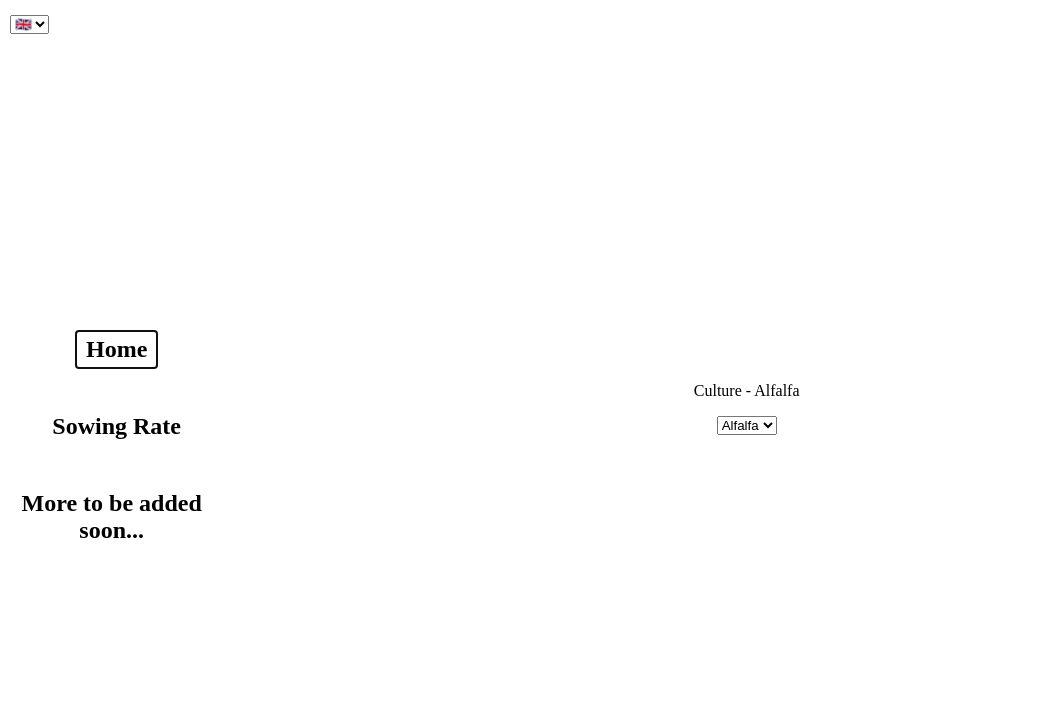
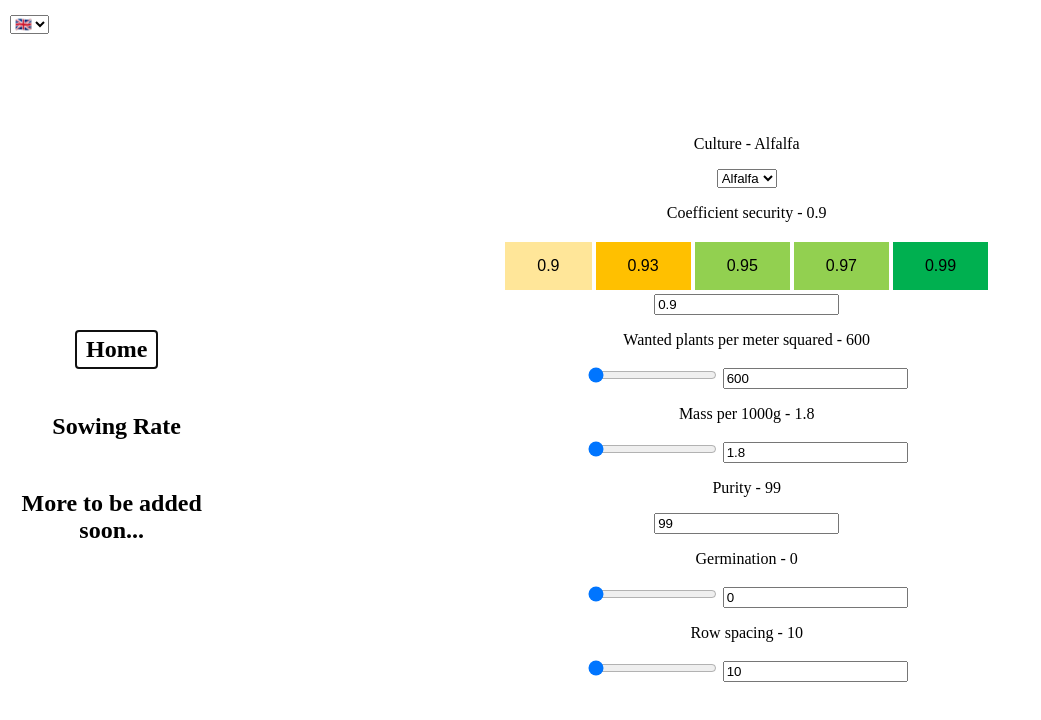
Before and after one commit to Bozhidar-A/farming-calculator-app, a Svelte app: page /sowingrate in a window 1280 px wide. Shown: the top 720 px of the page, without its empty margins (0-1041 px from the left). Built offline with nearby package versions, Linux system fonts and the light colour scheme.

Commit message:
basic SowingRate UI

```diff
--- a/src/app.css
+++ b/src/app.css
@@ -164,7 +164,19 @@ a:active {
   color: inherit;
   text-decoration: none;
 }
-/
+
+.multi-option-button {
+  border: none;
+  color: black;
+  padding: 15px 32px;
+  text-align: center;
+  text-decoration: none;
+  display: inline-block;
+  font-size: 16px;
+  margin: 4px 2px;
+  cursor: pointer;
+}
+
 // mobile
 @media only screen and (max-width: 600px) {
   .home-mobile-sub {
--- a/src/assets/SowingRateData.json
+++ b/src/assets/SowingRateData.json
@@ -5,23 +5,23 @@
       "type": "buttons",
       "values": [
         {
-          "color": "FFE699",
+          "color": "#FFE699",
           "valNum": 0.9
         },
         {
-          "color": "FFC000",
+          "color": "#FFC000",
           "valNum": 0.93
         },
         {
-          "color": "92D050",
+          "color": "#92D050",
           "valNum": 0.95
         },
         {
-          "color": "92D050",
+          "color": "#92D050",
           "valNum": 0.97
         },
         {
-          "color": "00B050",
+          "color": "#00B050",
           "valNum": 0.99
         }
       ]
@@ -42,7 +42,7 @@
     },
     "germination": {
       "type": "slider",
-      "minSliderVal": 0.1,
+      "minSliderVal": 0.0,
       "maxSliderVal": 100.0
     },
     "rowSpacing": {
--- a/src/routes/SowingRate.svelte
+++ b/src/routes/SowingRate.svelte
@@ -56,6 +56,108 @@
           </select>
         </div>
       </div>
+
+      <div class="input-container">
+        <div class="coefficient-security">
+          <p>
+            {$store.textMap.SowingRate_coefficientSecurity} -
+            {sowingRateDataWorking.coefficientSecurity}
+          </p>
+          <div class="coefficient-security-buttons">
+            {#each sowingRateDataFetched.coefficientSecurity.values as value}
+              <button
+                class="multi-option-button"
+                style="background-color: {value.color}"
+                on:click={() => {
+                  sowingRateDataWorking.coefficientSecurity = value.valNum;
+                }}
+              >
+                {value.valNum}
+              </button>
+            {/each}
+          </div>
+          <input bind:value={sowingRateDataWorking.coefficientSecurity} />
+        </div>
+      </div>
+
+      <div class="input-container">
+        <div class="wanted-plants-per-meter-squard">
+          <p>
+            {$store.textMap.SowingRate_wantedPlantsPerMeterSquared} -
+            {sowingRateDataWorking.wantedPlantsPerMeterSquard}
+          </p>
+          <input
+            type="range"
+            min={sowingRateDataFetched.wantedPlantsPerMeterSquard.minSliderVal}
+            max={sowingRateDataFetched.wantedPlantsPerMeterSquard.maxSliderVal}
+            step={1}
+            bind:value={sowingRateDataWorking.wantedPlantsPerMeterSquard}
+          />
+          <input
+            bind:value={sowingRateDataWorking.wantedPlantsPerMeterSquard}
+          />
+        </div>
+      </div>
+
+      <div class="input-container">
+        <div class="mass-per-1000g">
+          <p>
+            {$store.textMap.SowingRate_massPer1000g} -
+            {sowingRateDataWorking.massPer1000g}
+          </p>
+          <input
+            type="range"
+            min={sowingRateDataFetched.massPer1000g.minSliderVal}
+            max={sowingRateDataFetched.massPer1000g.maxSliderVal}
+            step={0.1}
+            bind:value={sowingRateDataWorking.massPer1000g}
+          />
+          <input bind:value={sowingRateDataWorking.massPer1000g} />
+        </div>
+      </div>
+
+      <div class="input-container">
+        <div class="purity">
+          <p>
+            {$store.textMap.SowingRate_purity} - {sowingRateDataWorking.purity}
+          </p>
+          <input bind:value={sowingRateDataWorking.purity} />
+        </div>
+      </div>
+
+      <div class="input-container">
+        <div class="germination">
+          <p>
+            {$store.textMap.SowingRate_germination} -
+            {sowingRateDataWorking.germination}
+          </p>
+          <input
+            type="range"
+            min={sowingRateDataFetched.germination.minSliderVal}
+            max={sowingRateDataFetched.germination.maxSliderVal}
+            step={0.1}
+            bind:value={sowingRateDataWorking.germination}
+          />
+          <input bind:value={sowingRateDataWorking.germination} />
+        </div>
+      </div>
+
+      <div class="input-container">
+        <div class="row-spacing">
+          <p>
+            {$store.textMap.SowingRate_rowSpacing} -
+            {sowingRateDataWorking.rowSpacing}
+          </p>
+          <input
+            type="range"
+            min={sowingRateDataFetched.rowSpacing.minSliderVal}
+            max={sowingRateDataFetched.rowSpacing.maxSliderVal}
+            step={1}
+            bind:value={sowingRateDataWorking.rowSpacing}
+          />
+          <input bind:value={sowingRateDataWorking.rowSpacing} />
+        </div>
+      </div>
     </div>
   </div>
 </main>
```
